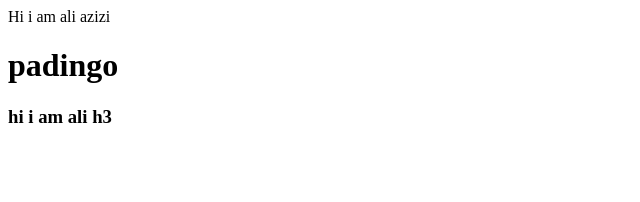
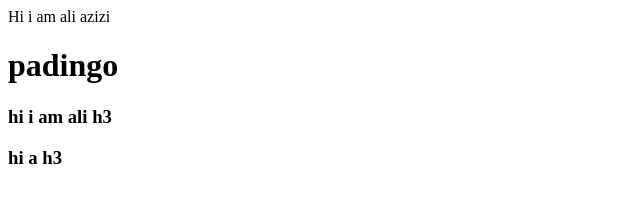
Before and after one commit to aliazizi87/git_test, a plain HTML site: page index.html in a window 1280 px wide. Shown: the full height of the page, 0-640 px from the left. Drawn offline with Linux system fonts and the light colour scheme.

Commit message:
commit origin h3

```diff
--- a/index.html
+++ b/index.html
@@ -10,5 +10,6 @@
     i am ali azizi
     <h1>padingo</h1>
     <h3>hi i am ali h3</h3>
+    <h3>hi a h3</h3>
 </body>
 </html>
```
